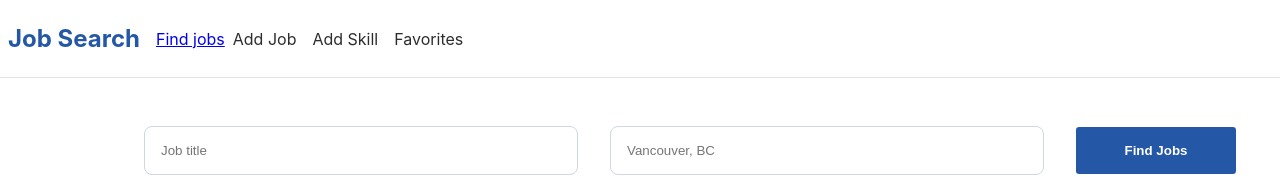
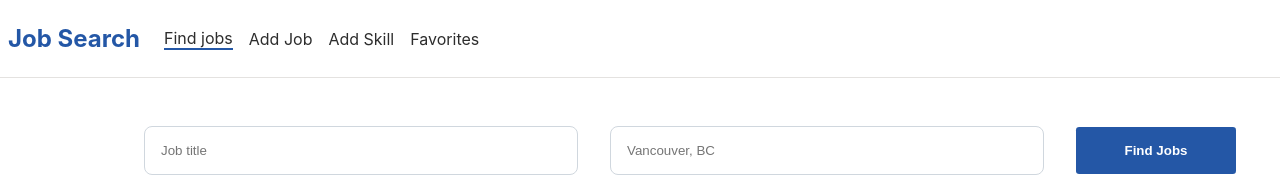
Before and after one commit to sounit-organization/job_search_app_front, a React (Create React App) app: page / in a window 1280 px wide. Shown: the top 177 px of the page. Built offline with nearby package versions, Linux system fonts and the light colour scheme; no server answers.

Commit message:
fix style error

```diff
--- a/src/components/atoms/nav-item.tsx
+++ b/src/components/atoms/nav-item.tsx
@@ -14,11 +14,11 @@ const NavItem: FC<IProps> = (props) => {
     <NavLink
       key={props.item.id}
       to={props.item.to}
-      className={`${
+      className={
         match
-          ? [classes[componentName], classes[componentName__active]]
+          ? `${classes[componentName]} ${classes[`${componentName}__active`]}`
           : classes[componentName]
-      }`}
+      }
     >
       {props.item.title}
     </NavLink>
@@ -26,5 +26,4 @@ const NavItem: FC<IProps> = (props) => {
 };
 
 const componentName = "NavItem";
-const componentName__active = "NavItem__active";
 export default NavItem;
```
